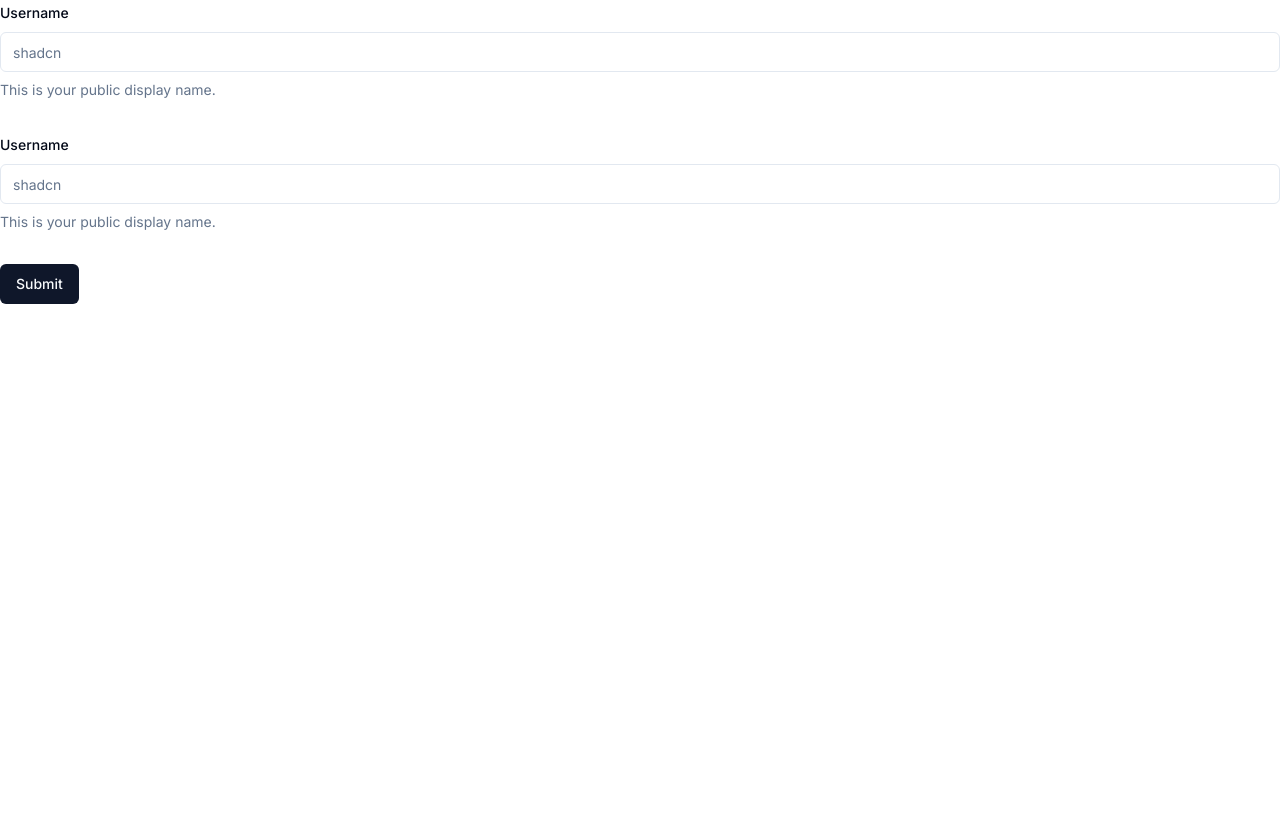
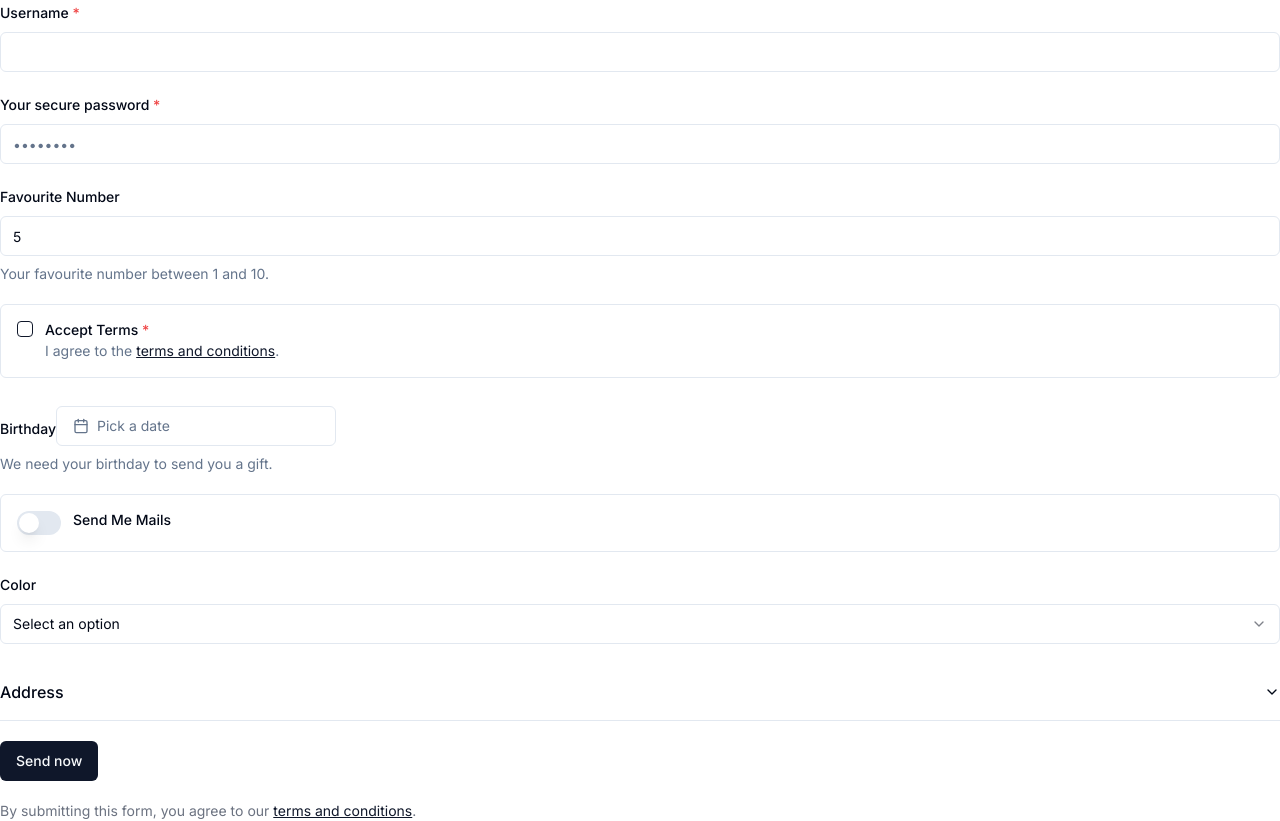
Before and after one commit to NiallEccles/quick-cv, a Next.js app: page /create in a window 1280 px wide. Before the commit the page ends 800 px from the top, so only its background shows below. Built offline with nearby package versions, Linux system fonts and the light colour scheme.

Commit message:
Testing AutoForm

```diff
--- a/src/app/create/page.tsx
+++ b/src/app/create/page.tsx
@@ -1,7 +1,9 @@
-import PersonalDetails from "@/components/organisms/form";
+import { Dynamic } from "@/components/organisms/dynamic";
+import Personal from "@/components/organisms/form";
 
 export default function Create() {
   return (
-    <PersonalDetails />
+    // <Personal />
+    <Dynamic />
   )
 }
```
Also changed, not shown: package.json (+11 -0 lines), 1 other file (tests, documents, lock files or other folders).
